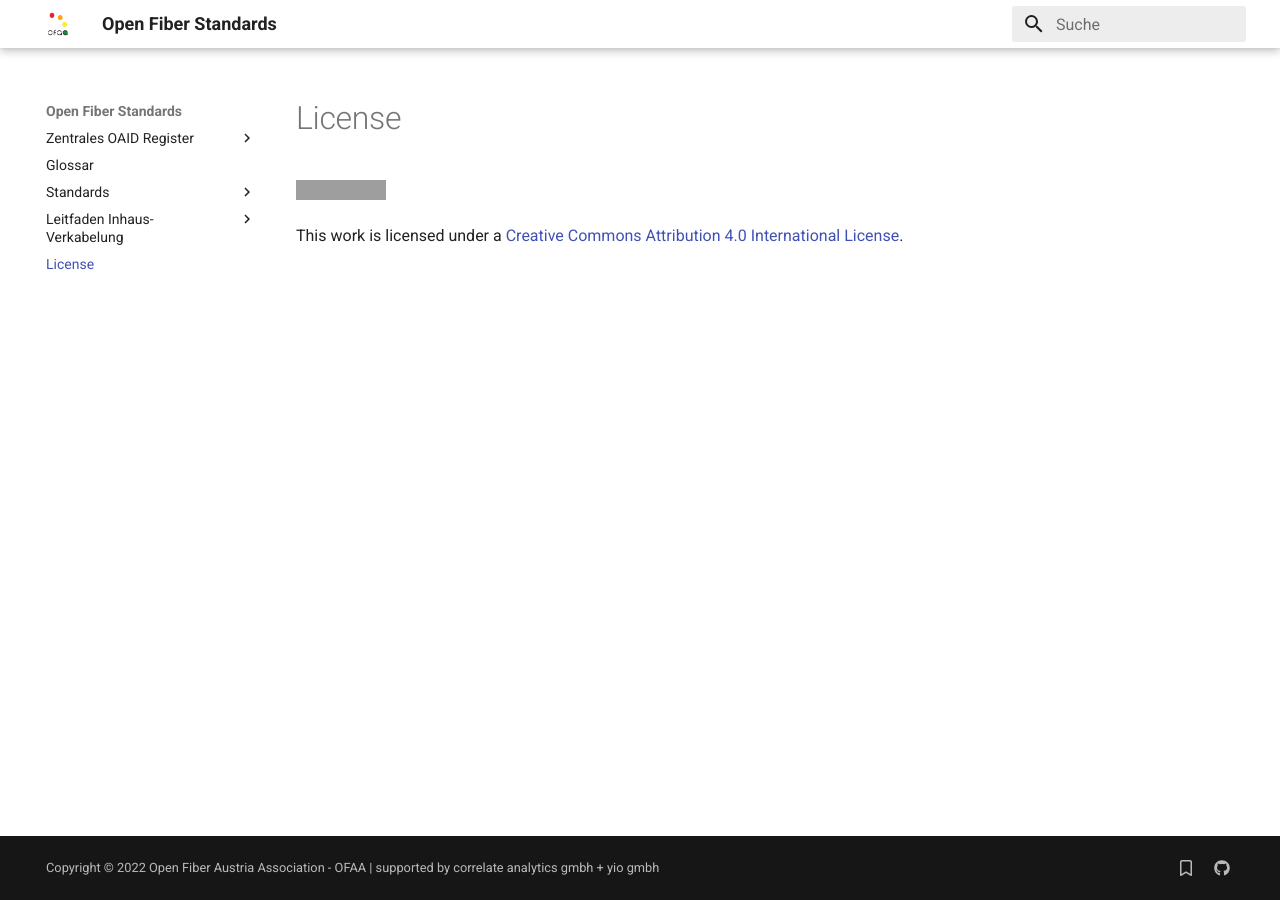
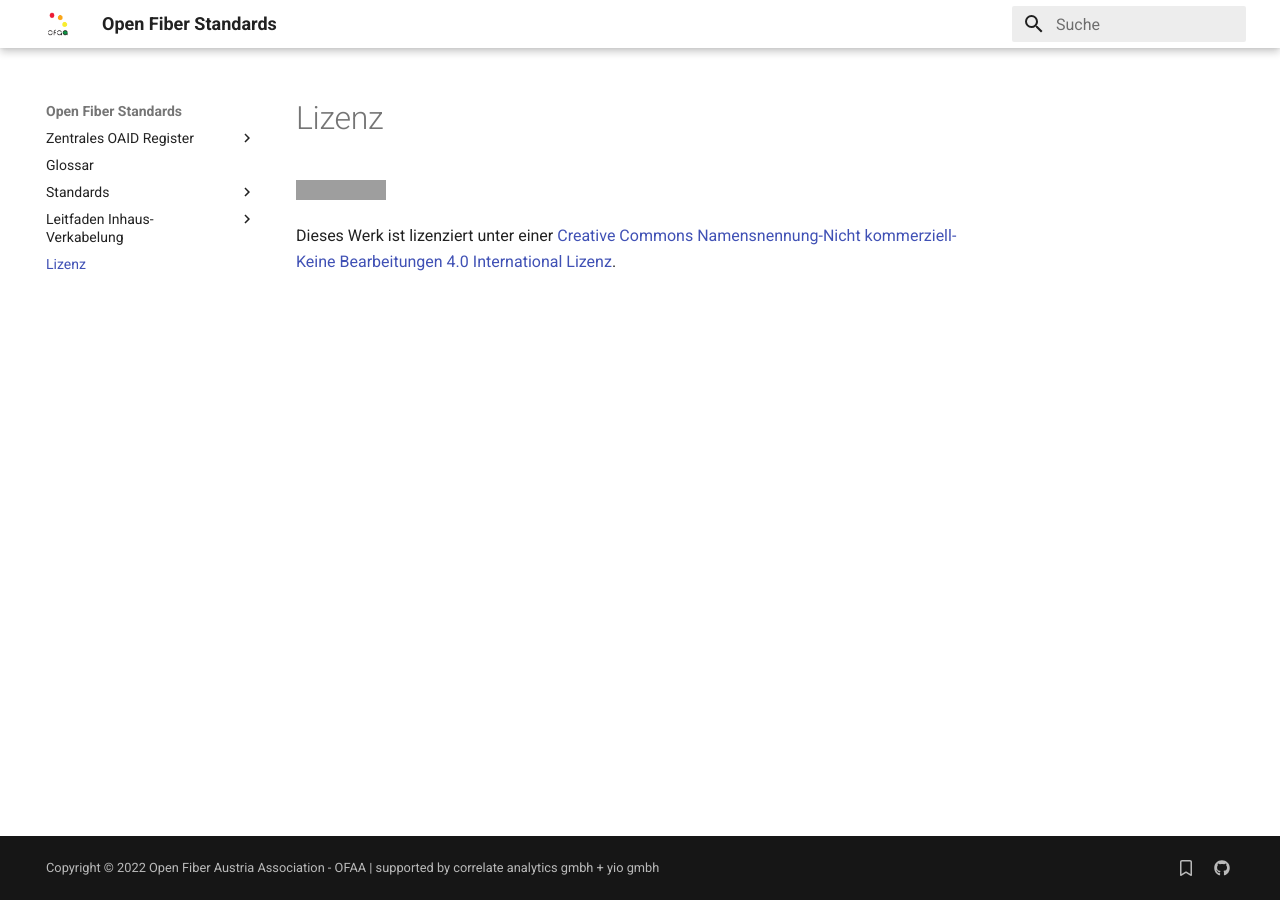
Before and after one commit to Open-Fiber-Austria/ofs, an MkDocs documentation site: the page built from docs/introduction/license.md, in a window 1280 px wide. Built offline with MkDocs 1.6.1 and Material for MkDocs 9.7.7, drawn with Linux system fonts in a browser that asks for light colours; grey boxes are pictures that could not be loaded.

Commit message:
translated license page to German

```diff
--- a/docs/introduction/license.md
+++ b/docs/introduction/license.md
@@ -1,9 +1,9 @@
 
-# License
+# Lizenz
 
 [![CC BY NC ND 4.0][cc-by-nc-nd-image]][cc-by-nc-nd]
 
-This work is licensed under a [Creative Commons Attribution 4.0 International License][cc-by-nc-nd].
+Dieses Werk ist lizenziert unter einer [Creative Commons Namensnennung-Nicht kommerziell-Keine Bearbeitungen 4.0 International Lizenz][cc-by-nc-nd].
 
 [cc-by-nc-nd]: http://creativecommons.org/licenses/by-nc-nd/4.0/
 [cc-by-nc-nd-image]: https://i.creativecommons.org/l/by-nc-nd/4.0/88x31.png
```
